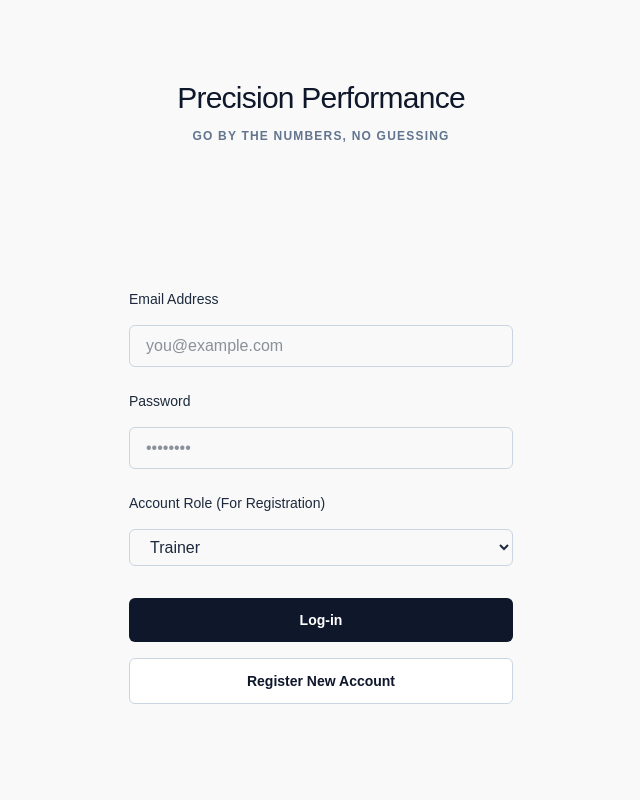
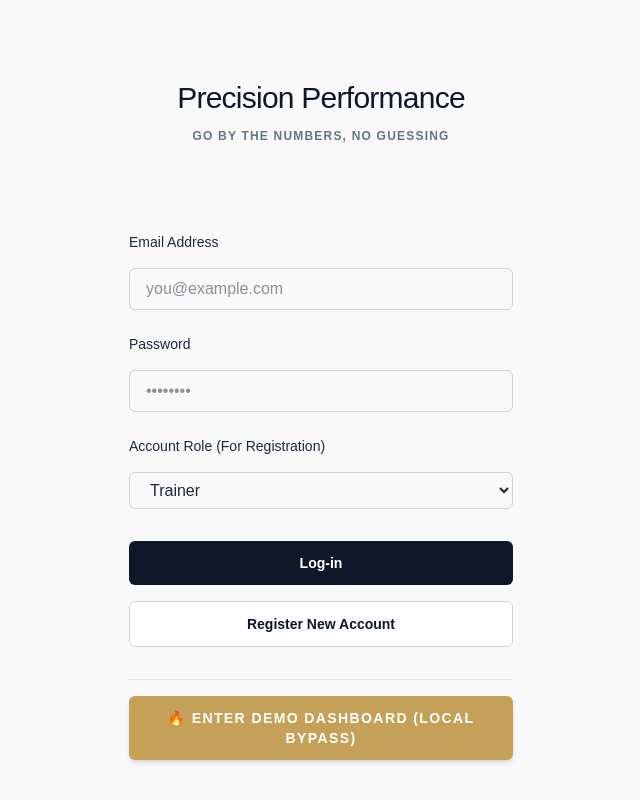
Before and after one commit to rankin007/Precision-Performance-V2, a Next.js app: page /login in a window 1280 px wide. Shown: the whole page, without its empty margins (319-959 px from the left). Built offline with nearby package versions, Linux system fonts and the light colour scheme.

Commit message:
chore(auth): add local dev bypass button for easy portal traversal

```diff
--- a/app/login/page.tsx
+++ b/app/login/page.tsx
@@ -1,4 +1,5 @@
 import { login, signup } from './actions'
+import Link from 'next/link'
 
 export default function LoginPage({
   searchParams,
@@ -60,6 +61,18 @@ export default function LoginPage({
           Register New Account
         </button>
 
+        {/* DEV BYPASS BUTTON */}
+        {process.env.NODE_ENV === 'development' && (
+          <div className="mt-4 flex flex-col pt-4 border-t border-slate-200">
+            <Link
+              href="/portal/trainer/dashboard"
+              className="text-center bg-[#C5A059] hover:bg-[#b08d4b] text-white rounded-md px-4 py-3 text-sm font-bold uppercase tracking-widest shadow-md transition-all"
+            >
+              🔥 Enter Demo Dashboard (Local Bypass)
+            </Link>
+          </div>
+        )}
+
         {searchParams?.error && (
           <p className="mt-4 p-4 bg-red-50 text-red-700 text-center text-sm rounded-md font-medium border border-red-100">
             {searchParams.error}
```
